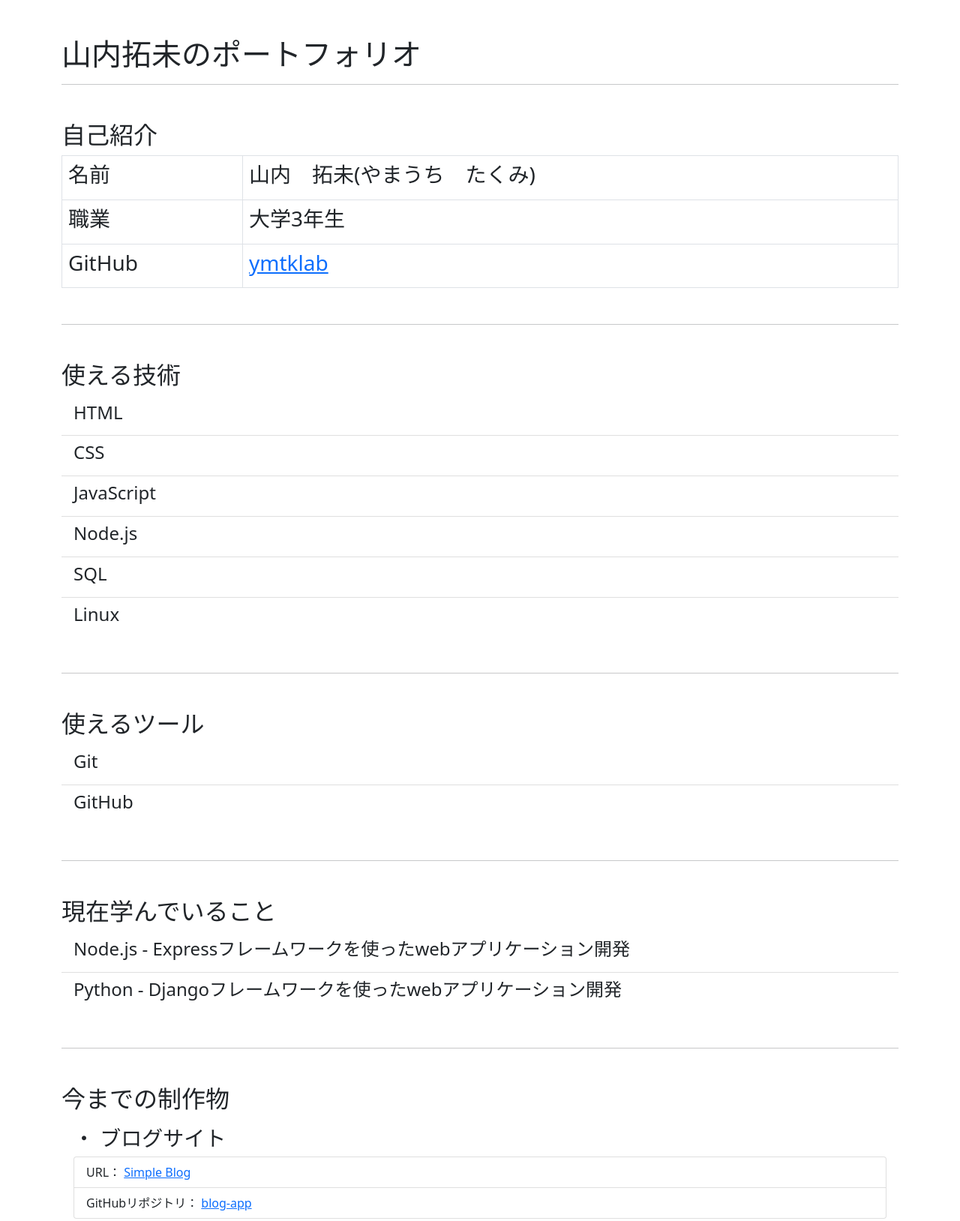
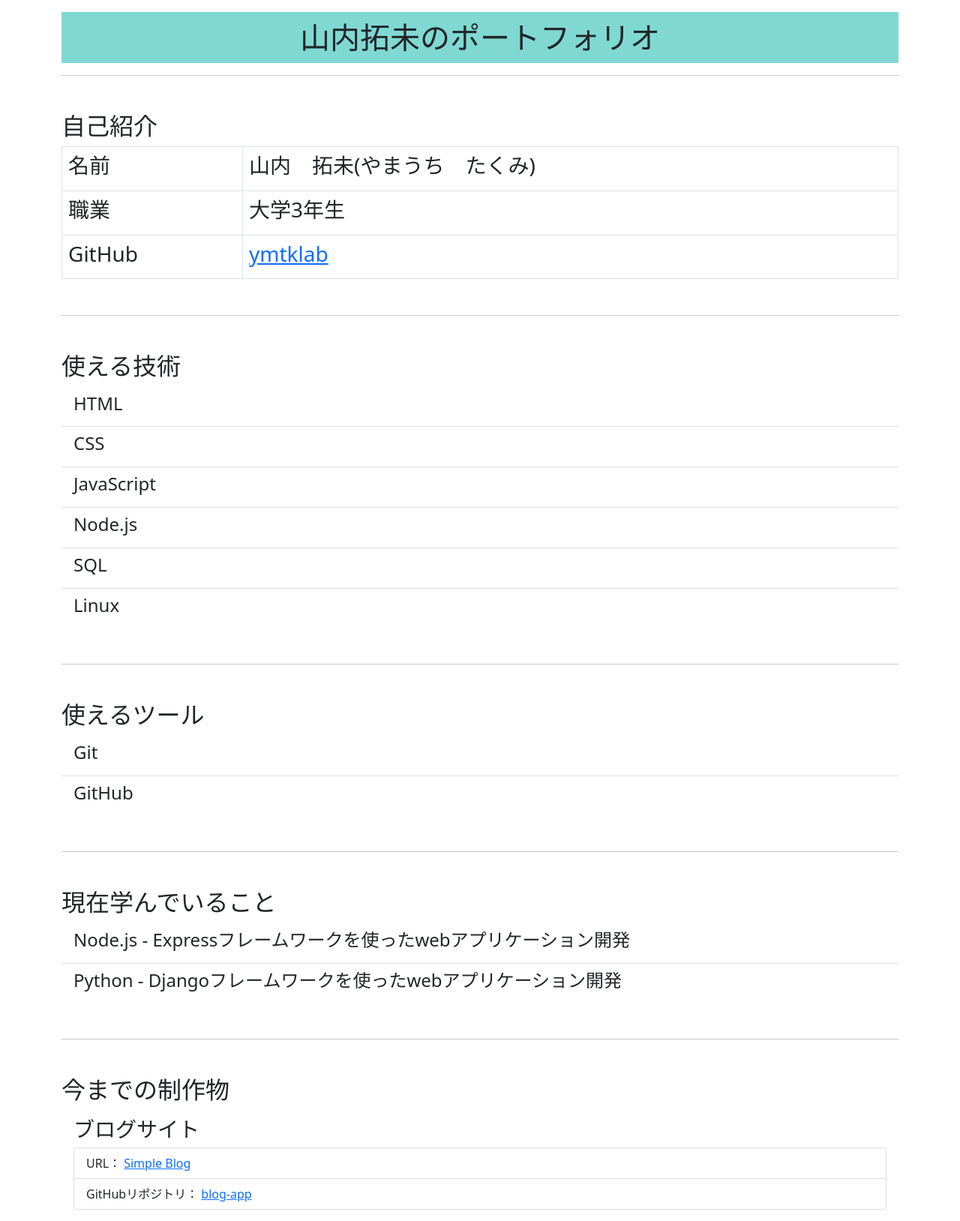
Before and after one commit to ymtklab/myPortfolio, a plain HTML site: page index.html in a window 1280 px wide. Shown: the top 1628 px of the page at 75% size. Drawn offline with nearby package versions, Linux system fonts and the light colour scheme.

Commit message:
タイトルの修正

```diff
--- a/index.html
+++ b/index.html
@@ -8,11 +8,11 @@
   <link href="https://cdn.jsdelivr.net/npm/bootstrap@5.0.0-beta1/dist/css/bootstrap.min.css" rel="stylesheet"
     integrity="sha384-giJF6kkoqNQ00vy+HMDP7azOuL0xtbfIcaT9wjKHr8RbDVddVHyTfAAsrekwKmP1" crossorigin="anonymous">
   <link rel="stylesheet" href="./styles.css">
-  <title>山内拓未のポートフォリオ</title>
+  <title>ポートフォリオ</title>
 </head>
 
 <body class="container">
-  <header class="mt-5">
+  <header class="mt-3">
     <h1>山内拓未のポートフォリオ</h1>
     <hr>
     <div class="mt-5">
@@ -101,10 +101,10 @@
     <ul class="list-group list-group-flush">
       <h2>今までの制作物</h2>
       <li class="list-group-item">
-        <h3>・ ブログサイト</h3>
+        <h3>ブログサイト</h3>
         <ul class="list-group">
           <li class="list-group-item">URL： <a href="https://still-dawn-24988.herokuapp.com/">Simple Blog</a></li>
-          <li class="list-group-item">GitHubリポジトリ： <a href="">blog-app</a></li>
+          <li class="list-group-item">GitHubリポジトリ： <a href="https://github.com/ymtklab/blog-app">blog-app</a></li>
         </ul>
       </li>
     </ul>
--- a/styles.css
+++ b/styles.css
@@ -3,3 +3,9 @@ footer {
   text-align: center;
   padding: 1rem;
 }
+
+h1 {
+  text-align: center;
+  background: #7fd9d2;
+  padding: 10px;
+}
```
